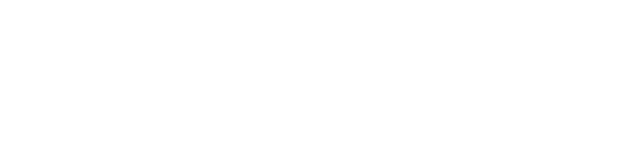
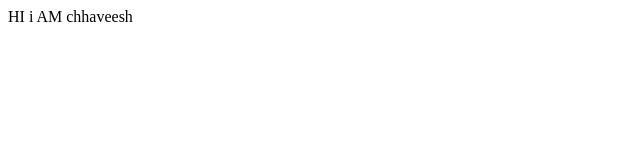
Before and after one commit to chhaveesh/practice, a plain HTML site: page index.html in a window 1280 px wide. Shown: the whole page, without its empty margins (0-640 px from the left). Drawn offline with Linux system fonts and the light colour scheme.

Commit message:
Update index.html

```diff
--- a/index.html
+++ b/index.html
@@ -7,6 +7,6 @@
     <title>Document</title>
 </head>
 <body>
-
+    HI i AM chhaveesh
 </body>
 </html>
```
